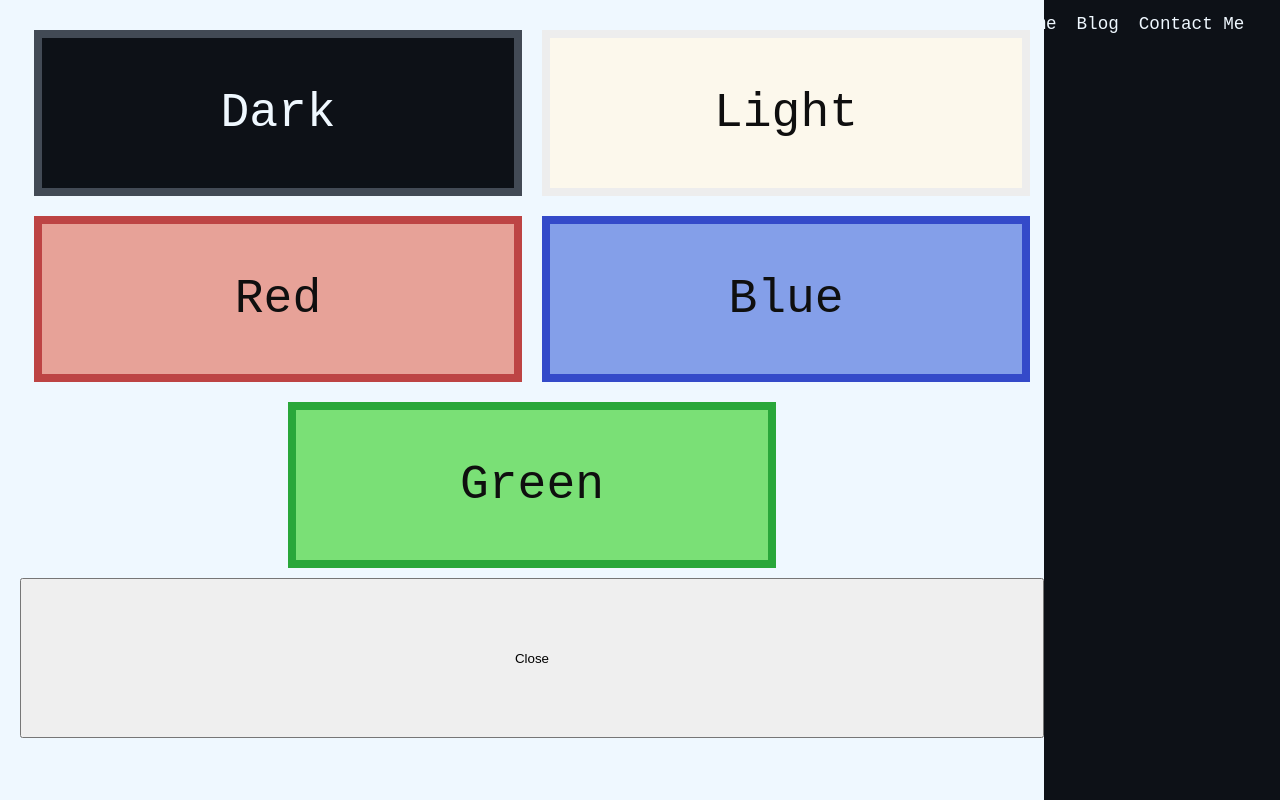
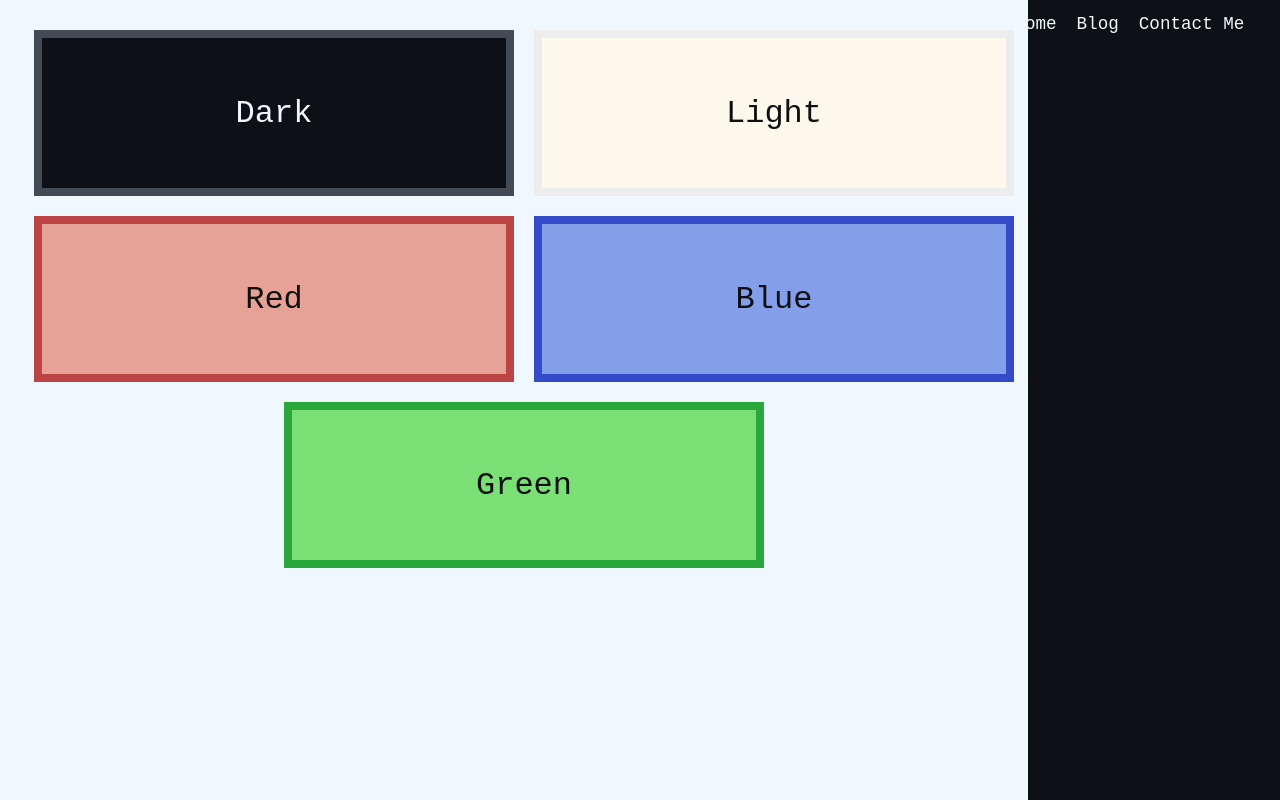
Before and after one commit to AustinB12/personal-website, a React (Create React App) app: page / in a window 1280 px wide. Both pictures are taken after a click on the button 25 px from the left and 25 px from the top of the page. Shown: the top 800 px of the page. Built offline with nearby package versions, Linux system fonts and the light colour scheme.

Commit message:
Improving Theme Select

```diff
--- a/src/components/githubrepo/repo.js
+++ b/src/components/githubrepo/repo.js
@@ -8,7 +8,7 @@ const Repo = (props) => {
       <article>
         <aside>
           <svg viewBox="0 0 128 128">
-            <g fill="#f0f0f0">
+            <g fill="var(--accentDark)">
               <path
                 fillRule="evenodd"
                 clipRule="evenodd"
--- a/src/components/header/header.css
+++ b/src/components/header/header.css
@@ -76,23 +76,6 @@
   cursor: pointer;
 }
 
-.headerWrapper .theme-wrapper .theme-select {
-  width: auto;
-  padding-left: 6px;
-  margin-left: 10px;
-  color: var(--dark-accentDark);
-  font-size: calc(8px + 0.5vw);
-
-  border: 1px solid var(--select-border);
-  border-radius: 0.25em;
-  padding: 0.25em 0.5em;
-  font-size: 1.25rem;
-  cursor: pointer;
-  line-height: 1.1;
-  background-color: #fff;
-  background-image: linear-gradient(to top, #f9f9f9, #fff 33%);
-}
-
 /** === Theme Stuff === **/
 
 .headerWrapper .wide {
@@ -117,3 +100,7 @@
     display: none;
   }
 }
+
+#burger g rect {
+  fill: var(--txt);
+}
--- a/src/components/header/sideTheme/sideTheme.css
+++ b/src/components/header/sideTheme/sideTheme.css
@@ -2,25 +2,26 @@
   position: fixed;
   top: 0;
   left: 0;
-  width: 80vw;
+  width: 100vw;
   height: 100vh;
-  background: var(--txt);
   color: var(--bg);
-  padding-left: 20px;
-  padding-top: 20px;
+
+  display: flex;
+}
+
+.sideTheme-wrapper .outside-container {
+  height: 100vh;
+  width: 20vw;
+  background-color: transparent;
 }
 
 .sideTheme-wrapper .stuff-container {
+  background: var(--txt);
+  padding-left: 20px;
+  padding-top: 20px;
+  width: 80vw;
   display: flex;
   flex-direction: column;
-}
-
-.sideTheme-wrapper .stuff-container span {
-  height: 20vh;
-}
-.sideTheme-wrapper .stuff-container span button {
-  height: 100%;
-  width: 100%;
 }
 
 .sideTheme-wrapper .stuff-container .color-container {
@@ -46,7 +47,7 @@
 .sideTheme-wrapper .stuff-container .color-container > * span {
   width: auto;
   height: auto;
-  font-size: 3em;
+  font-size: 2em;
 }
 
 #dark {
--- a/src/components/header/sideTheme/sideTheme.js
+++ b/src/components/header/sideTheme/sideTheme.js
@@ -29,7 +29,7 @@ const SideTheme = (props) => {
                 role="radio"
                 id="dark"
                 whileHover={{
-                  scale: 1.1,
+                  scale: 1.03,
                   transition: { duration: 0.4 },
                 }}
                 onClick={() => props.changeTheme("dark-theme")}
@@ -41,7 +41,7 @@ const SideTheme = (props) => {
                 role="radio"
                 id="light"
                 whileHover={{
-                  scale: 1.1,
+                  scale: 1.03,
                   transition: { duration: 0.4 },
                 }}
                 onClick={() => props.changeTheme("light-theme")}
@@ -53,7 +53,7 @@ const SideTheme = (props) => {
                 role="radio"
                 id="red"
                 whileHover={{
-                  scale: 1.1,
+                  scale: 1.03,
                   transition: { duration: 0.4 },
                 }}
                 onClick={() => props.changeTheme("red-theme")}
@@ -65,7 +65,7 @@ const SideTheme = (props) => {
                 role="radio"
                 id="blue"
                 whileHover={{
-                  scale: 1.1,
+                  scale: 1.03,
                   transition: { duration: 0.4 },
                 }}
                 onClick={() => props.changeTheme("blue-theme")}
@@ -77,7 +77,7 @@ const SideTheme = (props) => {
                 role="radio"
                 id="green"
                 whileHover={{
-                  scale: 1.1,
+                  scale: 1.03,
                   transition: { duration: 0.4 },
                 }}
                 onClick={() => props.changeTheme("green-theme")}
@@ -85,10 +85,12 @@ const SideTheme = (props) => {
                 <span>Green</span>
               </motion.div>
             </div>
-            <span>
-              <button onClick={() => props.setTheme(false)}>Close</button>
-            </span>
           </div>
+          <div
+            className={"outside-container"}
+            role={"button"}
+            onClick={() => props.setTheme(false)}
+          ></div>
         </motion.nav>
       )}
     </AnimatePresence>
--- a/src/components/intro/intro.css
+++ b/src/components/intro/intro.css
@@ -26,6 +26,7 @@
   height: 90%;
 
   display: flex;
+  justify-content: center;
 }
 
 .introContent h3 {
```
